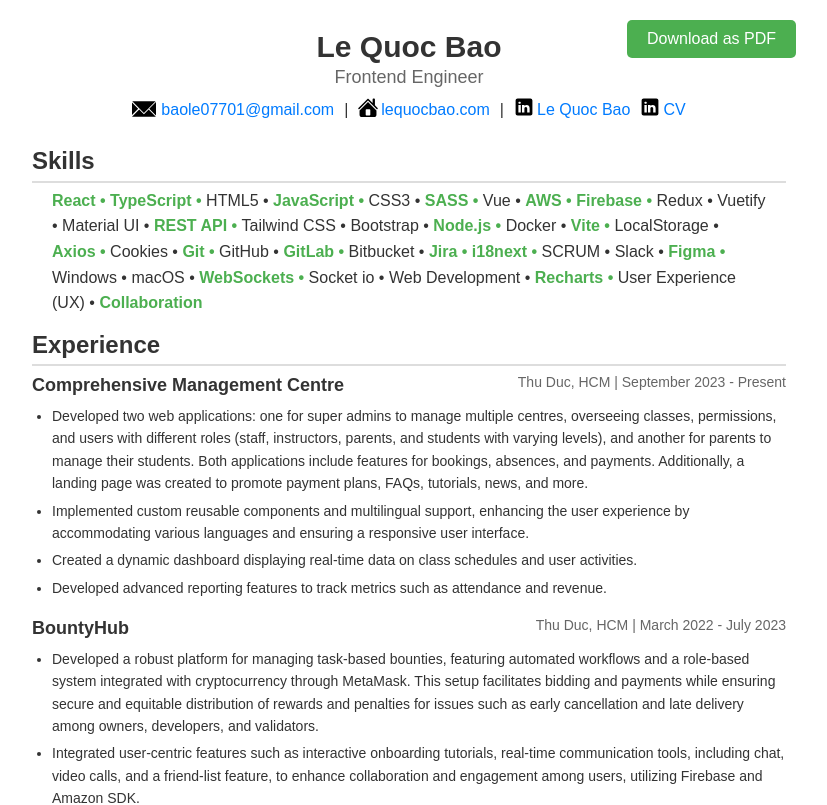
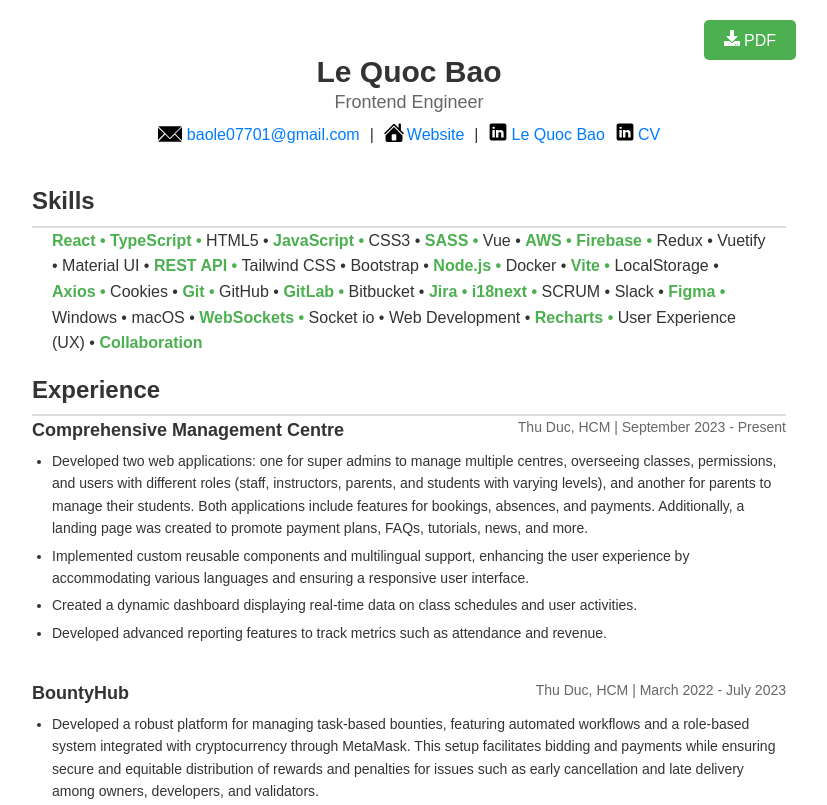
Before and after one commit to baohappy02/cv2024, a React (Vite) app: page / in a window 1280 px wide. Shown: the top 805 px of the page, without its empty margins (231-1058 px from the left). Built offline with nearby package versions, Linux system fonts and the light colour scheme.

Commit message:
Update final

```diff
--- a/src/App.tsx
+++ b/src/App.tsx
@@ -14,6 +14,7 @@
   name,
   oldCV,
   role,
+  site,
   skills,
 } from "./const";
 import { cleanLinkedInUrl } from "./utils";
@@ -106,7 +107,7 @@
         }
       }
 
-      pdf.save("resume.pdf");
+      pdf.save("Le Quoc Bao resume.pdf");
     } catch (error) {
       console.error("Error generating PDF:", error);
     } finally {
@@ -118,7 +119,23 @@
     <div className="container">
       <div className="resume-container">
         <button onClick={downloadPDF} className="download-button">
-          {showLoader ? "Loading" : "Download as PDF"}
+          {showLoader ? (
+            "Loading"
+          ) : (
+            <>
+              <svg
+                stroke="currentColor"
+                fill="currentColor"
+                stroke-width="0"
+                viewBox="0 0 512 512"
+                height="1em"
+                width="1em"
+                xmlns="http://www.w3.org/2000/svg">
+                <path d="M216 0h80c13.3 0 24 10.7 24 24v168h87.7c17.8 0 26.7 21.5 14.1 34.1L269.7 378.3c-7.5 7.5-19.8 7.5-27.3 0L90.1 226.1c-12.6-12.6-3.7-34.1 14.1-34.1H192V24c0-13.3 10.7-24 24-24zm296 376v112c0 13.3-10.7 24-24 24H24c-13.3 0-24-10.7-24-24V376c0-13.3 10.7-24 24-24h146.7l49 49c20.1 20.1 52.5 20.1 72.6 0l49-49H488c13.3 0 24 10.7 24 24zm-124 88c0-11-9-20-20-20s-20 9-20 20 9 20 20 20 20-9 20-20zm64 0c0-11-9-20-20-20s-20 9-20 20 9 20 20 20 20-9 20-20z"></path>
+              </svg>{" "}
+              PDF
+            </>
+          )}
         </button>
 
         <div ref={resumeContentRef}>
@@ -133,12 +150,9 @@
                 <p>{email}</p>
               </a>
               |
-              <a
-                href="https://doriandevelops.com"
-                target="_blank"
-                rel="noreferrer">
+              <a href={site} target="_blank" rel="noreferrer">
                 <HomeLogo />
-                <p>lequocbao.com</p>
+                <p>Website</p>
               </a>
               |
               <a href={linkIn} target="_blank" rel="noreferrer">
@@ -187,7 +201,7 @@
             ))}
           </section>
 
-          <section className="projects">
+          {/* <section className="projects">
             <h2>Personal Projects</h2>
             <div className="project">
               <h3>Portfolio Site</h3>
@@ -198,7 +212,7 @@
                 </li>
               </ul>
             </div>
-          </section>
+          </section> */}
         </div>
       </div>
     </div>
--- a/src/app.scss
+++ b/src/app.scss
@@ -44,8 +44,7 @@
     text-align: center;
 
     margin: 0;
-
-    padding: 20px 0 15px 0;
+    padding: 45px 0 0 0;
 
     .resume-name-container {
       display: flex;
@@ -71,6 +70,8 @@
       justify-content: center;
       flex-wrap: wrap;
       gap: 10px;
+
+      padding-bottom: 30px;
 
       a {
         display: flex;
@@ -99,8 +100,8 @@
       font-size: 24px;
       border-bottom: 2px solid #ddd;
 
-      margin: 0 0 5px 0;
-      padding: 0;
+      margin: 0;
+      padding: 0 0 5px 0;
     }
 
     p {
@@ -111,7 +112,7 @@
   .skills {
     .skills-container {
       font-family: Arial, sans-serif;
-      padding: 0 20px 10px 20px;
+      padding: 0 20px 15px 20px;
       font-size: 16px;
 
       .highlight {
@@ -125,7 +126,7 @@
   .projects {
     .job,
     .project {
-      padding-bottom: 10px;
+      padding-bottom: 30px;
 
       h3 {
         font-size: 18px;
--- a/src/const.tsx
+++ b/src/const.tsx
@@ -63,6 +63,7 @@
 export const name: string = "Le Quoc Bao";
 export const role: string = "Frontend Engineer";
 export const email: string = "baole07701@gmail.com";
+export const site: string = "https://lequocbao.surge.sh/";
 export const linkIn: string =
   "https://www.linkedin.com/in/b%E1%BA%A3o-l%C3%AA-1131021a5/";
 export const oldCV: string =
```
